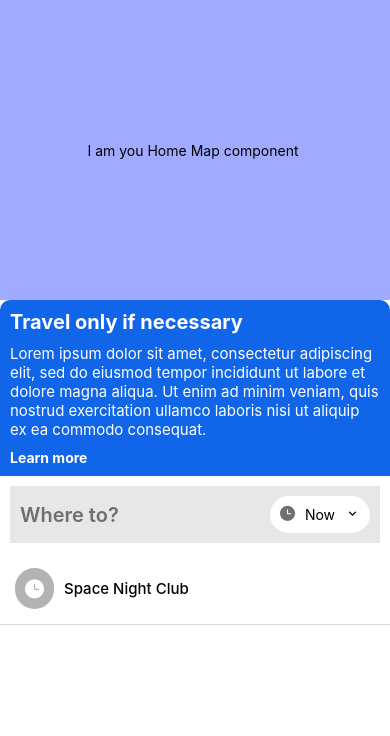
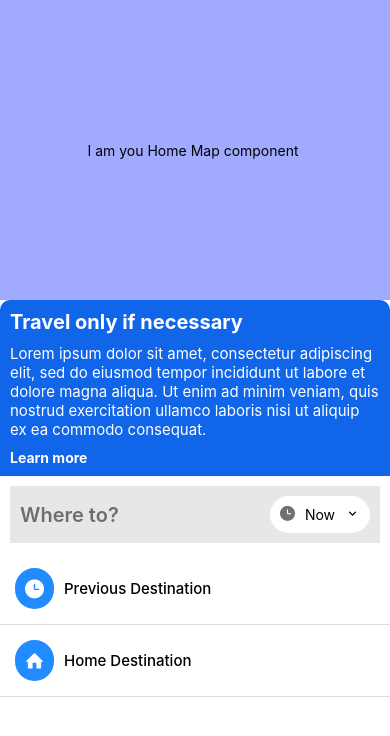
Before and after one commit to gabrielacarr/iOSUber, a React Native app in the folder Uber/: screen / in a window 390 px wide. Shown: the top 736 px of the page. Built offline with nearby package versions, Linux system fonts and the light colour scheme.

Commit message:
Displays: All components render correctly, looking good, TODO: integrate Destination search

```diff
--- a/Uber/src/components/HomeSearch/index.js
+++ b/Uber/src/components/HomeSearch/index.js
@@ -2,6 +2,7 @@ import React from 'react';
 import {View, Text} from 'react-native';
 import AntDesign from 'react-native-vector-icons/AntDesign';
 import MaterialIcons from 'react-native-vector-icons/MaterialIcons';
+import Entypo from 'react-native-vector-icons/Entypo';
 import styles from './styles';
 
 const HomeSearch = () => {
@@ -20,12 +21,19 @@ const HomeSearch = () => {
 
       {/* Previous Destination */}
       <View style={styles.row}>
-        <View style={styles.iconContainer}>
+        <View style={[styles.iconContainer, {backgroundColor: '#218cff'}]}>
           <AntDesign name={'clockcircle'} size={19} color={'#fff'} />
         </View>
-        <Text style={styles.destinationText}>Space Night Club</Text>
+        <Text style={styles.destinationText}>Previous Destination</Text>
       </View>
+
       {/* Home Destination */}
+      <View style={styles.row}>
+        <View style={[styles.iconContainer, {backgroundColor: '#218cff'}]}>
+          <Entypo name={'home'} size={19} color={'#fff'} />
+        </View>
+        <Text style={styles.destinationText}>Home Destination</Text>
+      </View>
     </View>
   );
 };
```
